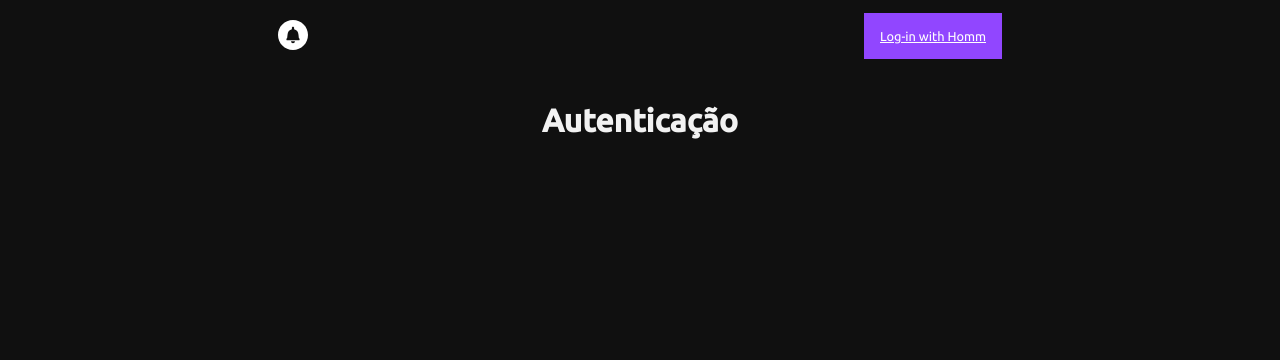
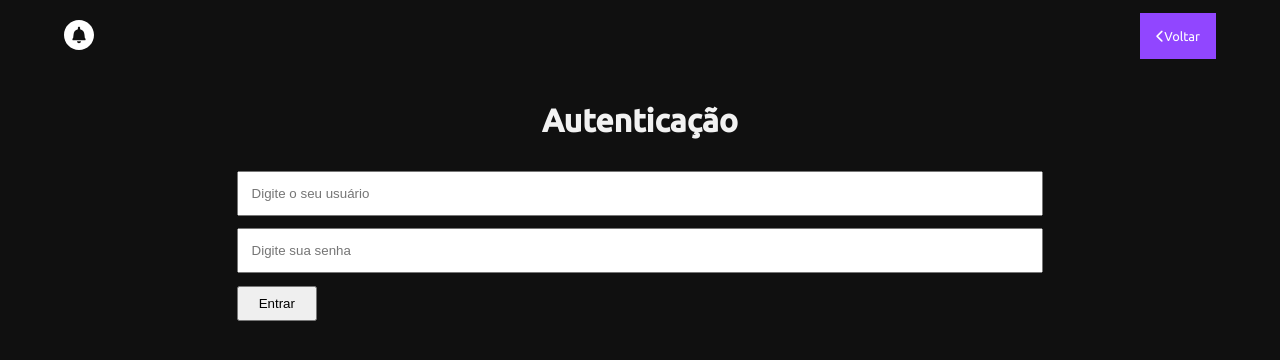
Before and after one commit to rodrigogondiim/homm-frontend, a Vue app: page /auth in a window 1280 px wide. Shown: the top 360 px of the page. Built offline with nearby package versions, Linux system fonts and the light colour scheme.

Commit message:
feat::sparkles: Adding implementation

```diff
--- a/public/index.html
+++ b/public/index.html
@@ -4,6 +4,7 @@
     <meta charset="utf-8">
     <meta http-equiv="X-UA-Compatible" content="IE=edge">
     <meta name="viewport" content="width=device-width,initial-scale=1.0">
+    <link rel="stylesheet" href="https://cdnjs.cloudflare.com/ajax/libs/font-awesome/6.4.0/css/all.min.css" integrity="sha512-iecdLmaskl7CVkqkXNQ/ZH/XLlvWZOJyj7Yy7tcenmpD1ypASozpmT/E0iPtmFIB46ZmdtAc9eNBvH0H/ZpiBw==" crossorigin="anonymous" referrerpolicy="no-referrer" />
     <link rel="icon" href="<%= BASE_URL %>favicon.ico">
     <title><%= htmlWebpackPlugin.options.title %></title>
   </head>
--- a/src/components/Main/Authenticator.vue
+++ b/src/components/Main/Authenticator.vue
@@ -1,17 +1,56 @@
 <template>
     <main>
         <h1>Autenticação</h1>
+        <section id="content">
+            <form action="">
+                <input type="text" placeholder="Digite o seu usuário" name="login">
+                <input type="password" placeholder="Digite sua senha" name="password">
+                <input type="submit" @click.prevent="sendAuth" value="Entrar">
+            </form>
+        </section>
     </main>
 </template>
 
 <script>
 
+    export default {
+        methods: {
+            sendAuth(){
+                console.log('aq')
+            }
+        }
+    }
+
 </script>
 
-<style>
+<style scoped>
 main{
     width: 90%;
     margin: 2rem auto;
     color: #f2f2f2;
 }
+
+#content{
+    width: 70%;
+    margin: auto;
+    display: flex;
+    justify-content: center;
+}
+
+input[type=text], input[type=password]{
+    padding: .8rem;
+    margin-bottom: .8rem;
+}
+
+input[type=submit]{
+    width: 80px;
+    height: 35px;
+}
+
+form{
+    width: 100%;
+    display: flex;
+    flex-direction: column;
+    margin-top: 2rem;
+}
 </style>
--- a/src/components/Main/Header.vue
+++ b/src/components/Main/Header.vue
@@ -6,22 +6,29 @@
                 <img src="">
                 <p>Welcome Log-in with Twitch</p>
             </a>
-            <router-link class="log-default" to="auth">Log-in with Homm</router-link>
+            <router-link class="log-default" to="auth" v-if="isNotPageAuth">Log-in with Homm</router-link>
+            <router-link class="log-default" to="/" v-else><i class="fa-solid fa-chevron-left"></i>Voltar</router-link>
             <a href="" class="logout">X</a>
         </div>
     </header>
 </template>
 <script>
     export default {
-        name: 'Header'
+        name: 'Header',
+        computed: {
+            isNotPageAuth(){
+                return this.$route.path != '/auth'
+            }
+        }
     }
 </script>
 <style scoped>
     header{
-        width: 100%;
+        width: 90%;
         height: 70px;
+        margin: auto;
         display: flex;
-        justify-content: space-around;
+        justify-content: space-between;
         align-items: center;
     }
     .svg{
@@ -39,6 +46,7 @@
         font-size: .8em;
         color: #fff;
         padding:1rem ;
+        text-decoration: none;
         background: #9146FF;
     }
 </style>
--- a/src/components/Main/Index.vue
+++ b/src/components/Main/Index.vue
@@ -19,6 +19,7 @@
     }
     h1{
         padding: 1.2rem 1.5rem ;
+        font-size: 1.4em;
         background: #332E2E;
     }
 </style>
```
